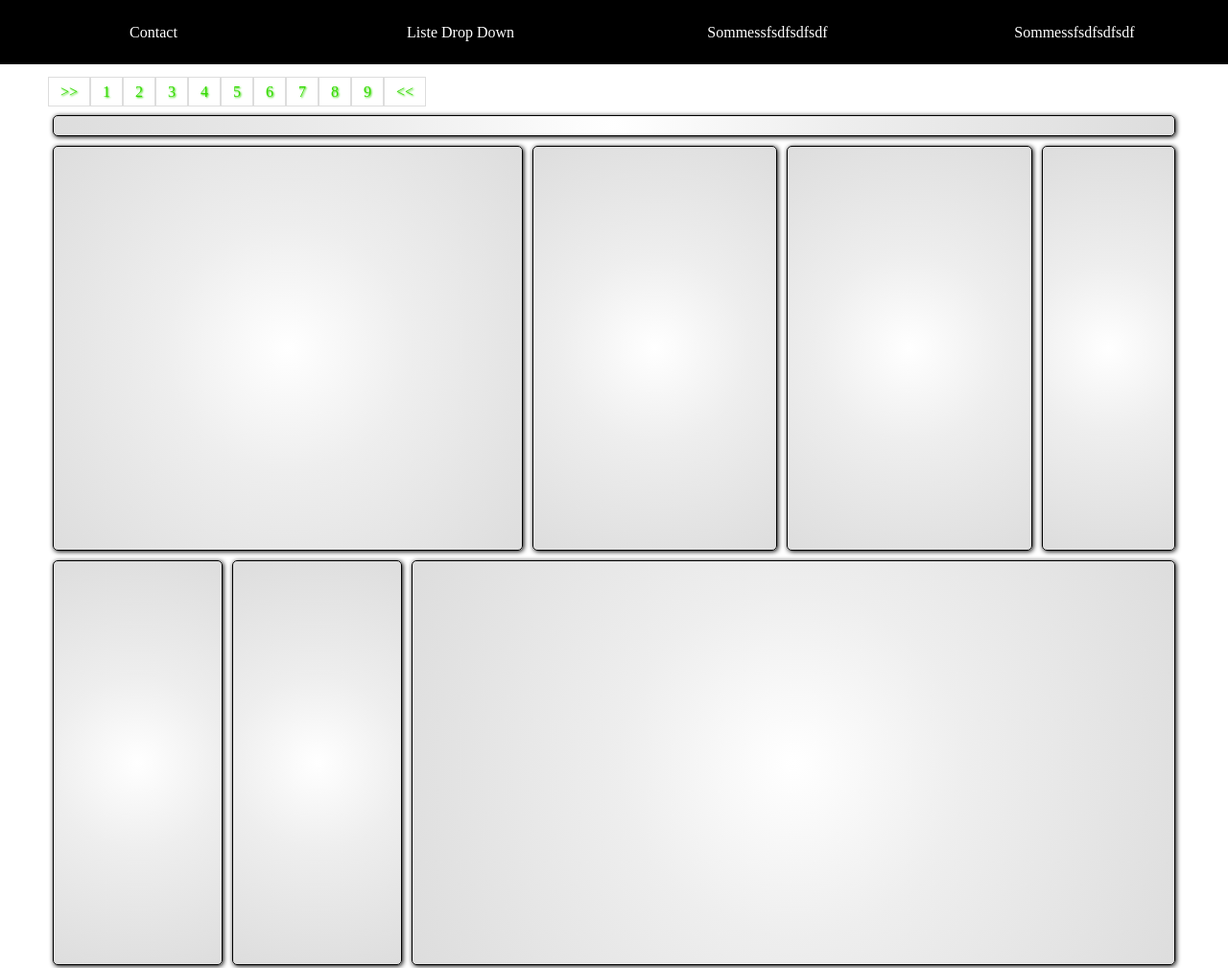
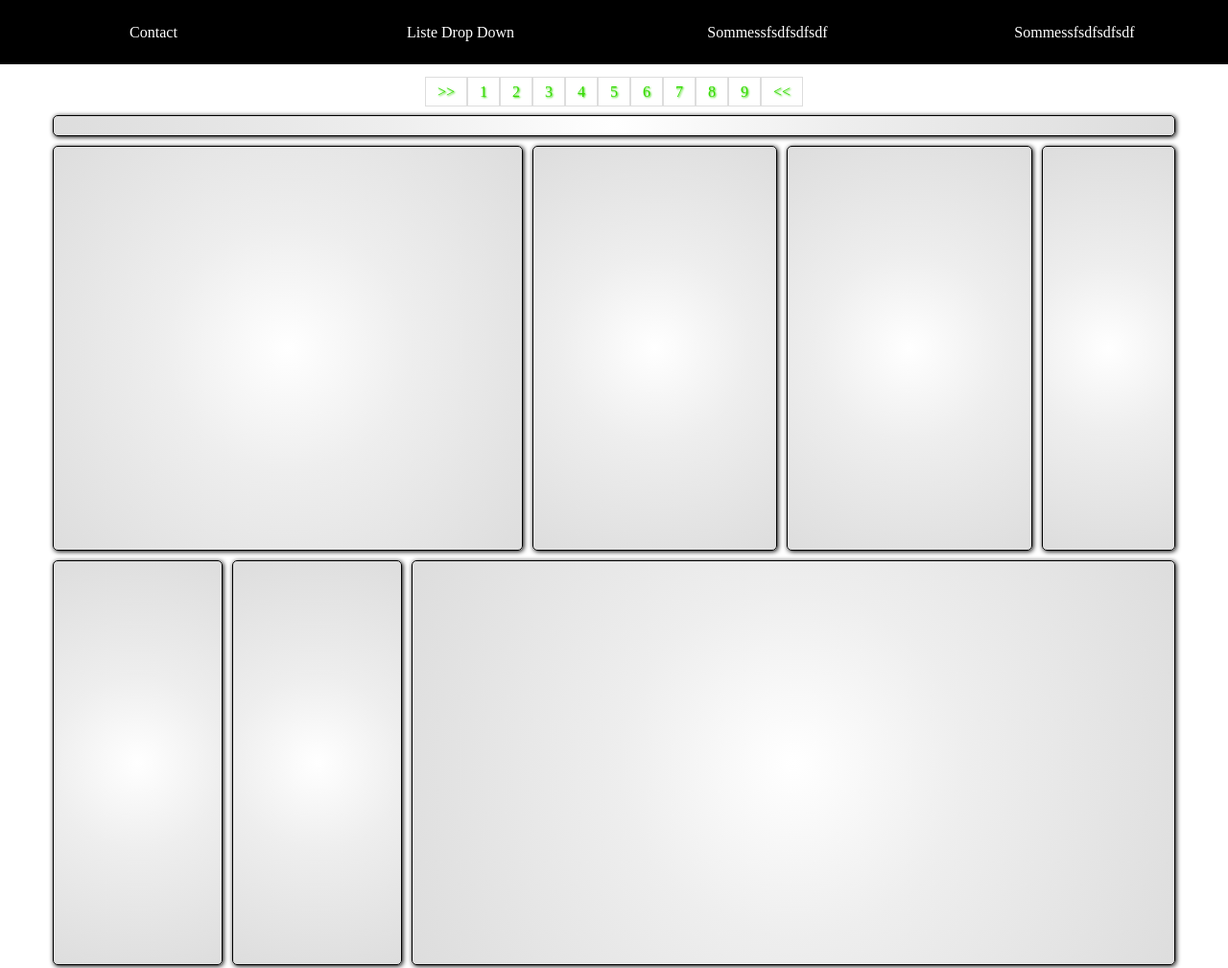
Before and after one commit to khousayoub/librairie, a plain HTML site: page h.html in a window 1280 px wide. Shown: the top 1009 px of the page at 96% size. Drawn offline with Linux system fonts and the light colour scheme.

Commit message:
pagination DONE !

```diff
--- a/jmmilib.css
+++ b/jmmilib.css
@@ -215,7 +215,7 @@ li.list .drop-list a {
 }
 .pagination {
 	display: flex;
-	margin: 10px 0;
+	margin: 10px auto;
 	border-radius: 4px;
 	width: auto;
 }
```
